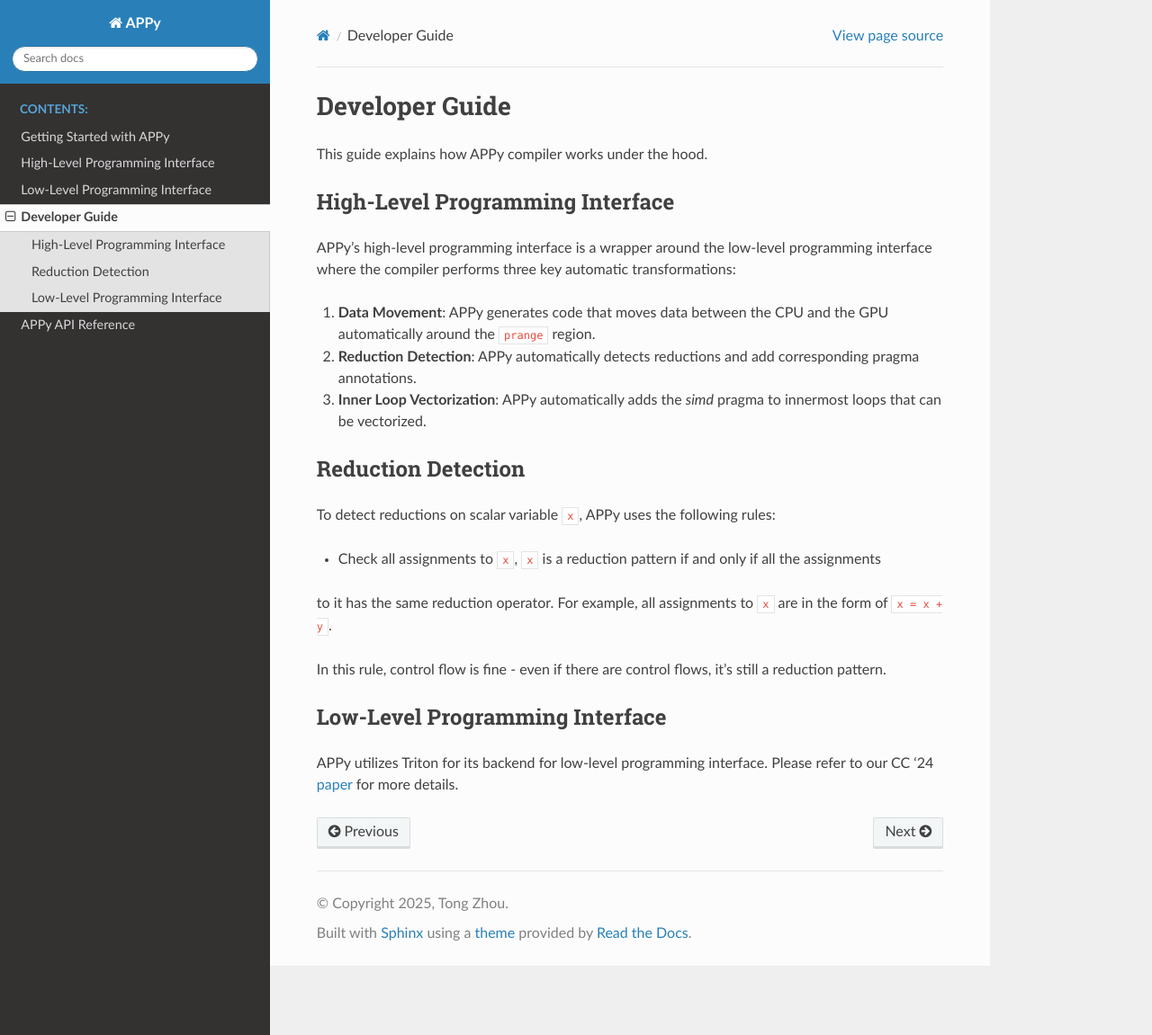
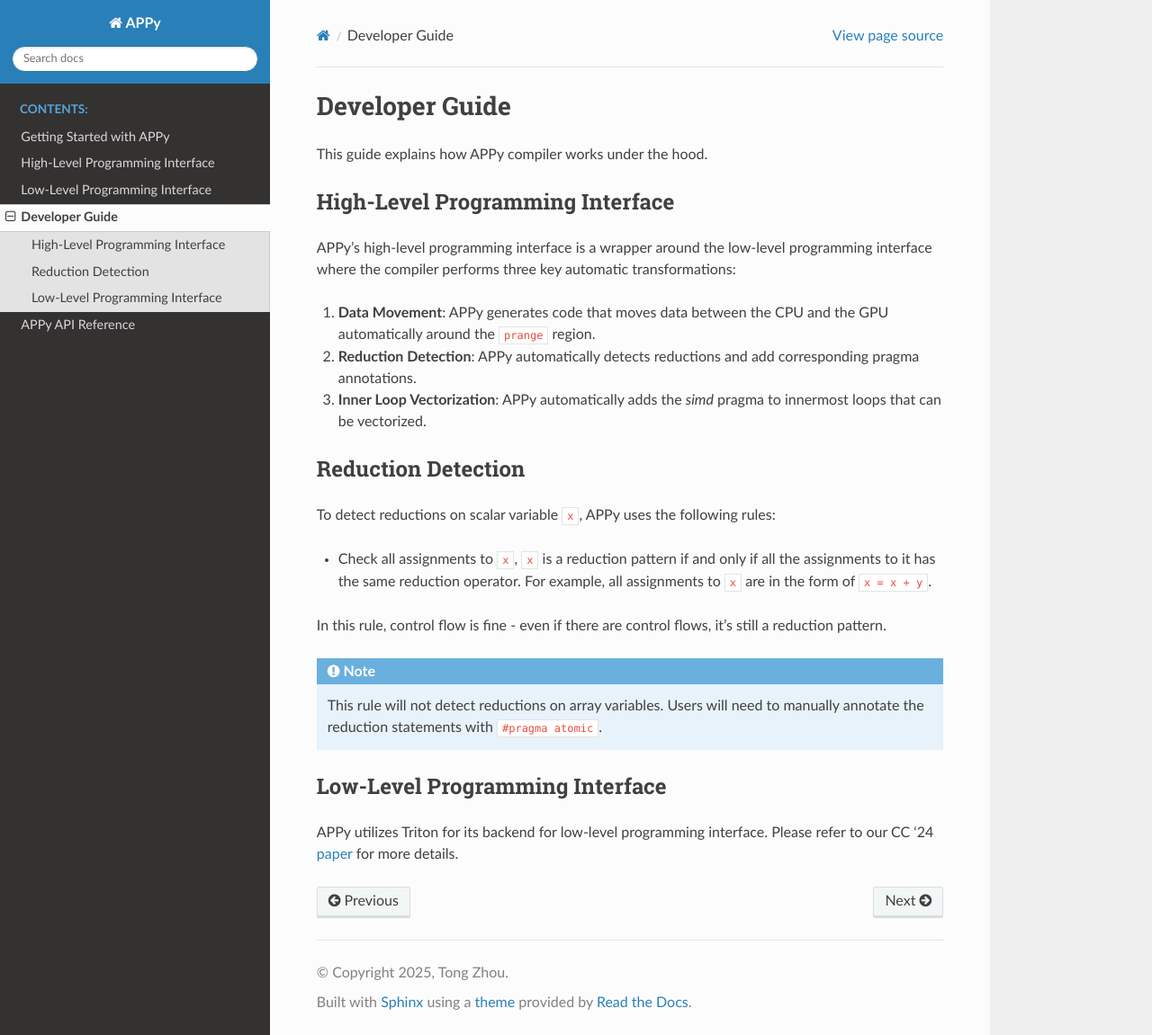
Before and after one commit to habanero-lab/APPy, a Sphinx documentation site: the page built from docs/source/developer.rst, in a window 1280 px wide and 1151 px high. Shown: the whole window at 90% size. Built offline with Sphinx 7.4.7 and the Read the Docs theme 3.1.0, drawn with Linux system fonts in a browser that asks for light colours.

Commit message:
updated doc

```diff
--- a/docs/source/developer.rst
+++ b/docs/source/developer.rst
@@ -21,10 +21,12 @@ Reduction Detection
 
 To detect reductions on scalar variable ``x``, APPy uses the following rules:
 
-* Check all assignments to ``x``, ``x`` is a reduction pattern if and only if all the assignments
-to it has the same reduction operator. For example, all assignments to ``x`` are in the form of ``x = x + y``.
+* Check all assignments to ``x``, ``x`` is a reduction pattern if and only if all the assignments to it has the same reduction operator. For example, all assignments to ``x`` are in the form of ``x = x + y``.
 
 In this rule, control flow is fine - even if there are control flows, it's still a reduction pattern.
+
+.. note::
+    This rule will not detect reductions on array variables. Users will need to manually annotate the reduction statements with ``#pragma atomic``.
 
 
 Low-Level Programming Interface
```
